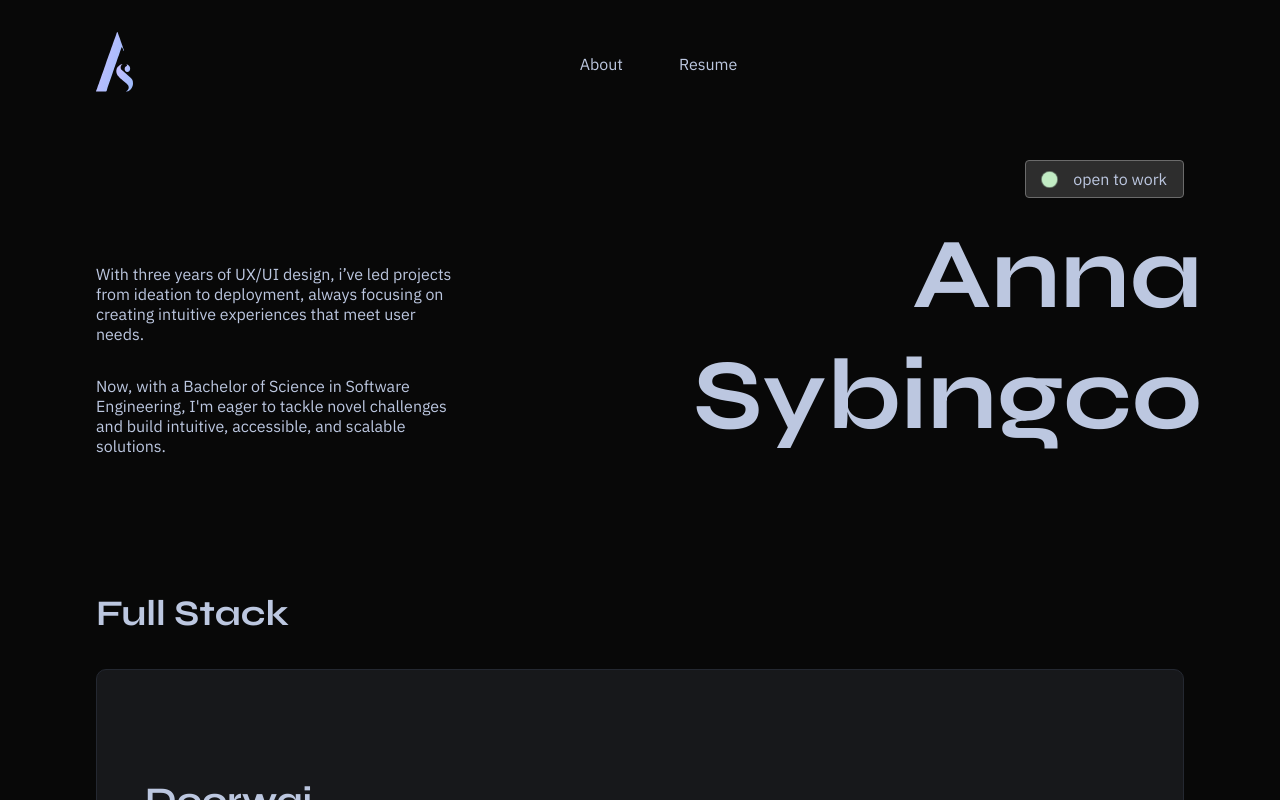
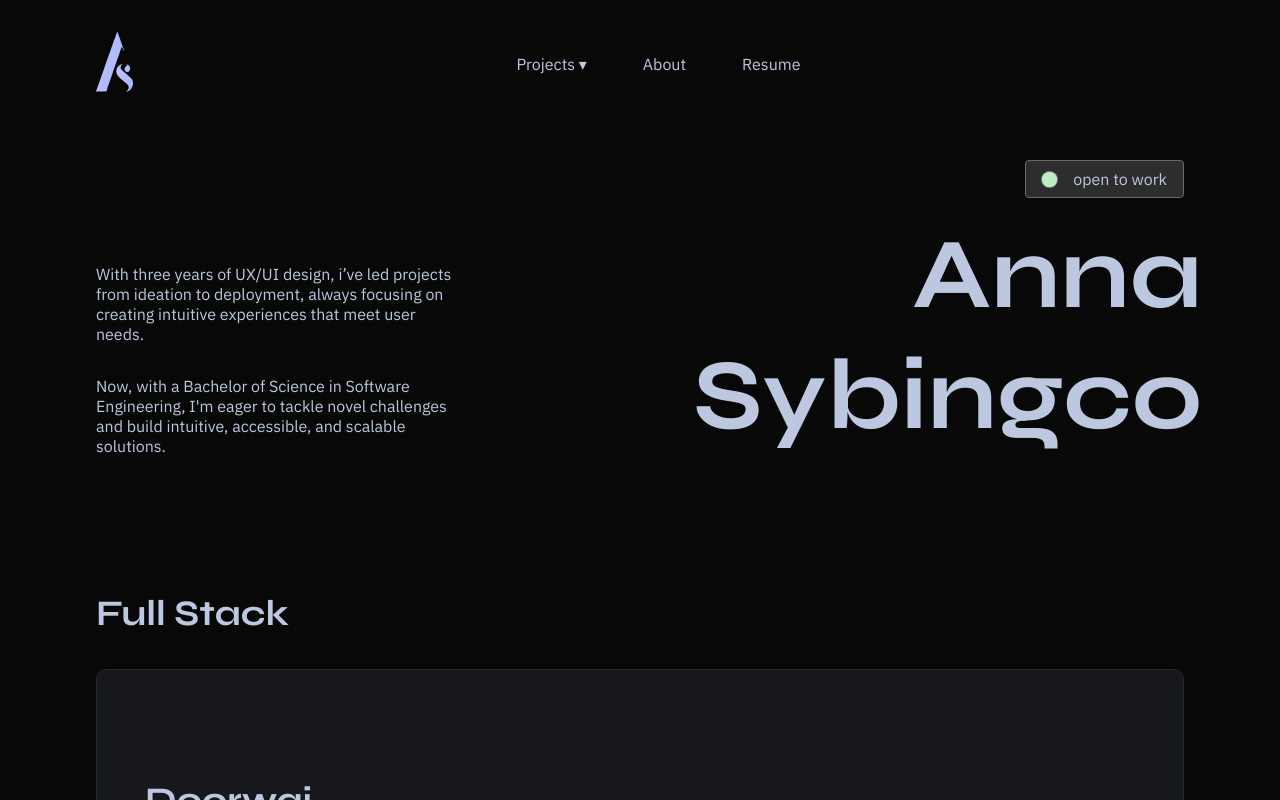
Before and after one commit to amsyb/portfolio, a React (Vite) app: page / in a window 1280 px wide. Shown: the top 800 px of the page. Built offline with nearby package versions, Linux system fonts and the light colour scheme.

Commit message:
added a dropdown menu to homepage to better navigate through all projects

```diff
--- a/src/components/Dropdown/Dropdown.jsx
+++ b/src/components/Dropdown/Dropdown.jsx
@@ -1,32 +1,38 @@
-// import "./Dropdown.scss";
-// import "../Navigation/Navigation.scss";
-// import { Link } from "react-router-dom";
-// import { useState } from "react";
+import "./Dropdown.scss";
+import "../Navigation/Navigation.scss";
+import { Link } from "react-router-dom";
+import { useState } from "react";
 
-// function Dropdown() {
-//   const [isOpen, setIsOpen] = useState(false);
+function Dropdown() {
+  const [isOpen, setIsOpen] = useState(false);
 
-//   return (
-//     <div
-//       className="navbar__dropdown-container"
-//       onMouseEnter={() => setIsOpen(true)}
-//       onMouseLeave={() => setIsOpen(false)}
-//     >
-//       <span className="navbar__link">Projects ▾</span>
-//       {isOpen && (
-//         <div className="navbar__dropdown-menu">
-//           <Link to="/taco-restaurant" className="navbar__dropdown-item">
-//             Taco 'Bout It
-//           </Link>
-//           <Link to="/giftstart" className="navbar__dropdown-item">
-//             Giftstart
-//           </Link>
-//           <Link to="/nickgraham" className="navbar__dropdown-item">
-//             Nick Graham
-//           </Link>
-//         </div>
-//       )}
-//     </div>
-//   );
-// }
-// export default Dropdown;
+  return (
+    <div
+      className="navbar__dropdown-container"
+      onMouseEnter={() => setIsOpen(true)}
+      onMouseLeave={() => setIsOpen(false)}
+    >
+      <span className="navbar__link">Projects ▾</span>
+      {isOpen && (
+        <div className="navbar__dropdown-menu">
+          <Link to="/doorwai" className="navbar__dropdown-item">
+            Doorwai
+          </Link>
+          <Link to="/lilt" className="navbar__dropdown-item">
+            Lilt
+          </Link>
+          <Link to="/taco-restaurant" className="navbar__dropdown-item">
+            Taco 'Bout It
+          </Link>
+          <Link to="/giftstart" className="navbar__dropdown-item">
+            Giftstart
+          </Link>
+          <Link to="/nickgraham" className="navbar__dropdown-item">
+            Nick Graham
+          </Link>
+        </div>
+      )}
+    </div>
+  );
+}
+export default Dropdown;
--- a/src/components/Dropdown/Dropdown.scss
+++ b/src/components/Dropdown/Dropdown.scss
@@ -1,5 +1,25 @@
+.navbar__dropdown-container {
+  position: relative;
+}
+
 .navbar__dropdown-menu {
+  position: absolute;
+  top: 100%;
+  left: 0;
   display: flex;
   flex-direction: column;
   gap: 0.5em;
+  background: #242831;
+  padding: 0.5em;
+  box-shadow: 0 2px 8px rgba(0, 0, 0, 0.1);
+  min-width: 150px;
+  border-radius: 10px;
 }
+
+.navbar__dropdown-item {
+  transition: background-color 0.2s ease;
+
+  &:hover {
+    background-color: #17181b;
+  }
+}
--- a/src/components/Navigation/Navigation.jsx
+++ b/src/components/Navigation/Navigation.jsx
@@ -1,6 +1,6 @@
 import { Link, useLocation } from "react-router-dom";
 import Logo from "../../assets/icons/logo.svg";
-// import Dropdown from "../Dropdown/Dropdown";
+import Dropdown from "../Dropdown/Dropdown";
 import "./Navigation.scss";
 
 function Navigation() {
@@ -17,7 +17,7 @@ function Navigation() {
           </Link>
         </div>
         <div className="navbar__right">
-          {/* <Dropdown /> */}
+          <Dropdown />
           <Link
             to="/about"
             className={`navbar__link ${
```
